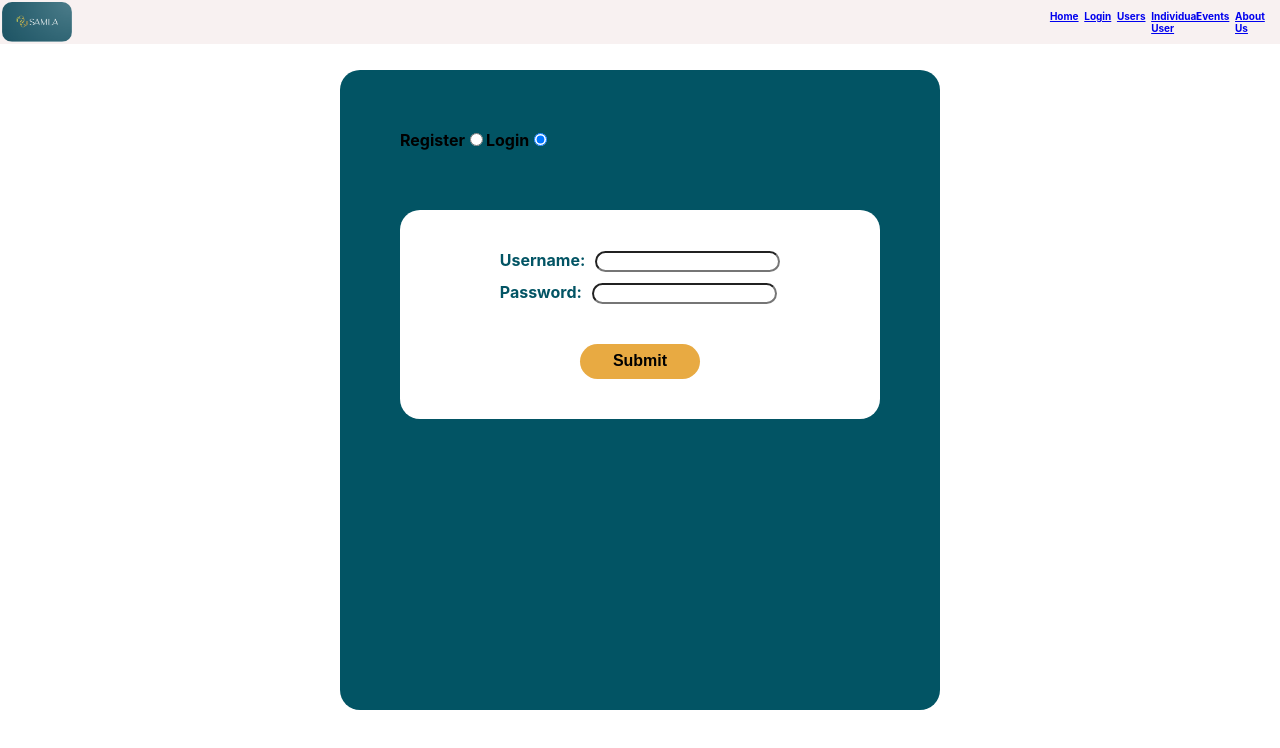
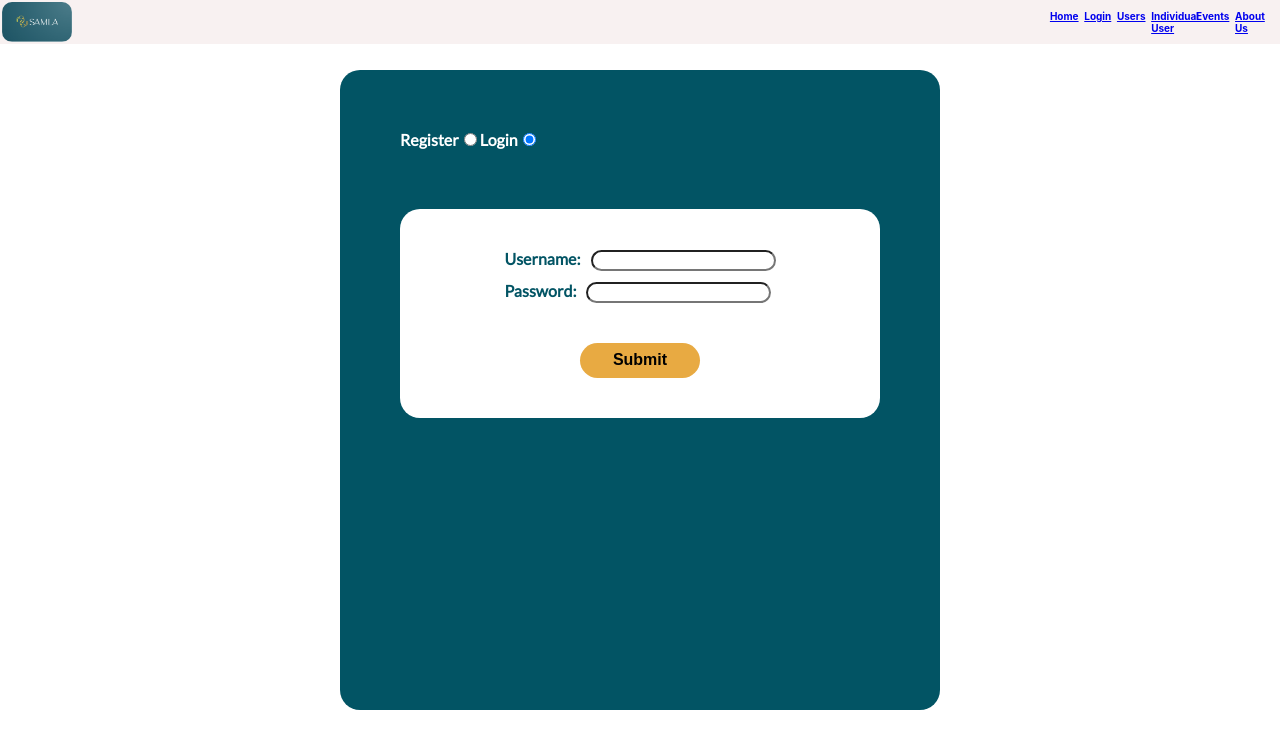
Before and after one commit to beemailley/final-project-frontend-bm, a React (Create React App) app: page /login in a window 1280 px wide. Shown: the top 748 px of the page. Built offline with nearby package versions, Linux system fonts and the light colour scheme.

Commit message:
added some minor updates

```diff
--- a/src/components/AboutUs/AboutUs.styles.js
+++ b/src/components/AboutUs/AboutUs.styles.js
@@ -6,7 +6,8 @@ export const CardContainer = styled.div`
     align-items: center;
     justify-content: center;
     border-radius: 20px;
-    background-color: #F8F1F1;
+    /* background-color: #F8F1F1; */
+    background-color: white;
     margin-top: 10%;
     margin-left: 10%;
     margin-right: 10%;
--- a/src/components/Login/Login.styles.js
+++ b/src/components/Login/Login.styles.js
@@ -10,6 +10,7 @@ export const ModeWrapper = styled.div`
      label {
         font-size: 16px;
         font-weight: bold;
+        color: white;
     }
 `
 
--- a/src/index.css
+++ b/src/index.css
@@ -27,6 +27,11 @@ p {
   font-size: 16px;
 }
 
+label {
+  font-family: 'Lato', sans-serif;
+
+}
+
 /* .header {
   display: flex;
   flex-direction: row;
```
